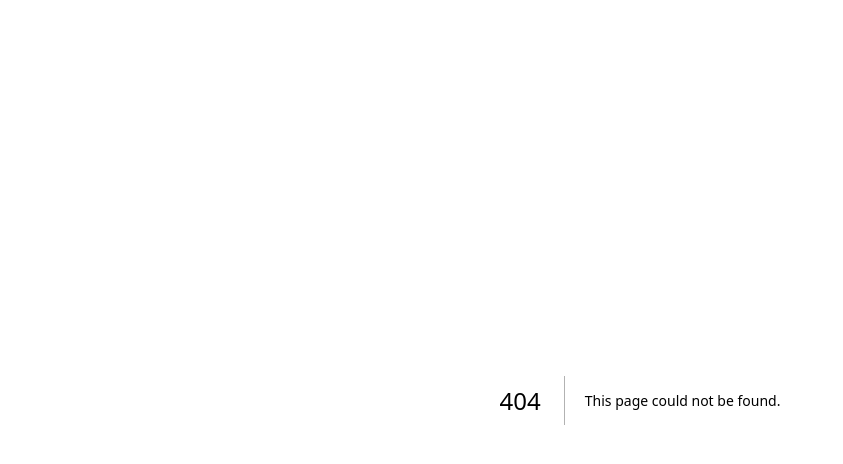
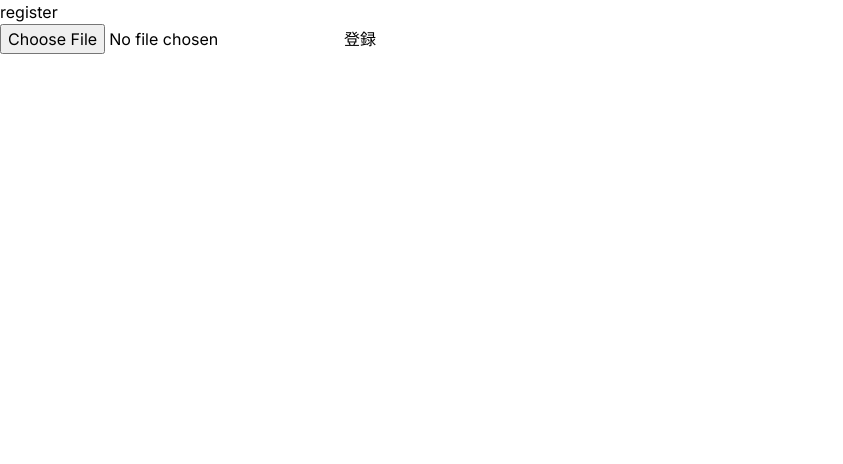
Before and after one commit to empire-uts/Nagoya-hack, a Next.js app in the folder frontend/: page /register in a window 1280 px wide. Before the commit this address had no page. Shown: the top 464 px of the page, without its empty margins (0-843 px from the left). Built offline with nearby package versions, Linux system fonts and the light colour scheme.

Commit message:
frontend excelの読み込み、hash化

```diff
--- a/frontend/package.json
+++ b/frontend/package.json
@@ -15,6 +15,8 @@
     "autoprefixer": "10.4.15",
     "eslint": "8.47.0",
     "eslint-config-next": "13.4.16",
+    "ethers": "^5.4.4",
+    "exceljs": "^4.3.0",
     "next": "13.4.16",
     "postcss": "8.4.28",
     "react": "18.2.0",
--- a/frontend/src/app/page.tsx
+++ b/frontend/src/app/page.tsx
@@ -1,7 +1,33 @@
+"use client"
+
+import { ethers } from "ethers";
+import { useState } from "react";
 import Image from 'next/image'
 
+import { useHash } from "@/hooks/useHash";
+import { ExcelInput } from "@/components/ExcelInput";
+
 export default function Home() {
+  const [ excelFile, setExcelFile ] = useState<File | undefined>();
+  const [ excelFileName, setExcelFileName ] = useState<string>("");
+  const [ targetAdminAddr, setTargetAdminAddr ] = useState("");
+
+  const checkHashMatch = async()=> {
+    if(!ethers.utils.isAddress(targetAdminAddr)){
+      console.log("存在しないアドレス");
+      return;
+    }
+    const excelFileNameHash = await useHash(excelFileName);
+    const adminAddrExcelNameHash = targetAdminAddr + excelFileNameHash;
+    console.log(adminAddrExcelNameHash);
+  }
+
   return (
-    <h1>main</h1>
+    <div>
+      <h1>main</h1>
+      <ExcelInput setExcelFile={setExcelFile} setExcelFileName={setExcelFileName}/>
+      <input type="text" placeholder="address" value={targetAdminAddr} onChange={(e) => setTargetAdminAddr(e.target.value)}/>
+      <button onClick={checkHashMatch}>確認</button>
+    </div>
   )
 }
--- /dev/null
+++ b/frontend/src/app/register/page.tsx
@@ -0,0 +1,30 @@
+"use client"
+
+import { useState } from "react";
+import { useHash } from "@/hooks/useHash";
+import { ExcelInput } from "@/components/ExcelInput";
+import { useReadExcel } from "@/hooks/useReadExcel";
+
+export default function page() {
+  const [ excelFile, setExcelFile ] = useState<File>();
+  const [ excelDataHash, setExcelDataHash ] = useState("");
+  const [ excelFileName, setExcelFileName ] = useState<string>("");
+
+  const registerExcelData = async() => {
+    if(excelFile){
+      const excelDataJson = await useReadExcel(excelFile);
+      const _excelDataHash = await useHash(excelDataJson);
+      setExcelDataHash(_excelDataHash);
+
+      const excelFileNameHash = await useHash(excelFileName);
+    }
+  }
+
+  return (
+    <div>
+      <h1>register</h1>
+      <ExcelInput setExcelFile={setExcelFile} setExcelFileName={setExcelFileName}/>
+      <button onClick={registerExcelData}>登録</button>
+    </div>
+  )
+}
--- /dev/null
+++ b/frontend/src/components/ExcelInput.tsx
@@ -0,0 +1,20 @@
+import { Dispatch, FC, SetStateAction } from "react";
+
+type Props= {
+  setExcelFile: Dispatch<SetStateAction<File | undefined>>,
+  setExcelFileName: Dispatch<SetStateAction<string>>
+}
+
+export const ExcelInput:FC<Props> = ({ setExcelFile, setExcelFileName }) => {
+  const onChangeFile = async(e:React.ChangeEvent<HTMLInputElement>) => {
+    const file = e.target.files?.[0];
+    if(file){
+      setExcelFile(file);
+      setExcelFileName(file.name);
+    }
+  }
+
+  return(
+    <input type="file" accept=".xlsx" onChange={onChangeFile}/>
+  )
+}
--- /dev/null
+++ b/frontend/src/hooks/useHash.tsx
@@ -0,0 +1,18 @@
+
+// string to SHA-256 hash
+export const useHash = async(str:string) => {
+  const hexString = (buffer) => {
+    const byteArray = new Uint8Array(buffer);
+    const hexCodes:string[] = [...byteArray].map(value => {
+      const hexCode:string = value.toString(16);
+      const paddedHexCode = hexCode.padStart(2, "0");
+      return paddedHexCode;
+    });
+    return hexCodes.join("");
+  }
+
+  const hashBuffer = await crypto.subtle.digest("SHA-256", new TextEncoder().encode(str));
+  const hexHash = hexString(hashBuffer);
+
+  return hexHash;
+}
--- /dev/null
+++ b/frontend/src/hooks/useReadExcel.tsx
@@ -0,0 +1,13 @@
+import ExeclJS from "exceljs";
+
+export const useReadExcel = async(file:File):Promise<string> => {
+  const data = await file.arrayBuffer();
+
+  const workbook = new ExeclJS.Workbook();
+  await workbook.xlsx.load(data);
+  const worksheet = workbook.getWorksheet(1);
+
+  const rows = worksheet.getSheetValues();
+  const json = JSON.stringify(rows, null, 2);
+  return json;
+}
```
Also changed, not shown: 1 other file (tests, documents, lock files or other folders).
